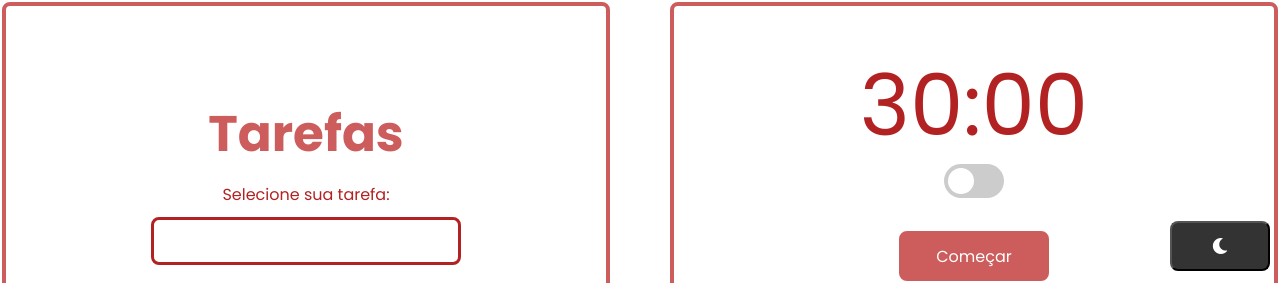
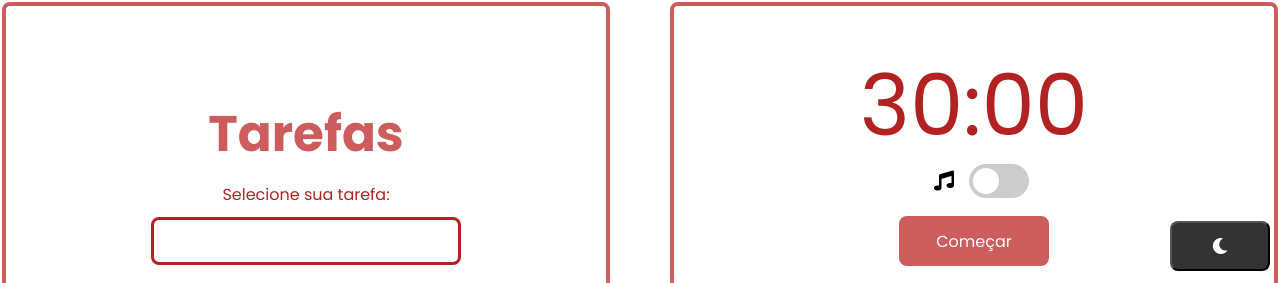
Before and after one commit to JustGuslav0/Planner, a plain HTML site: page index.html in a window 1280 px wide. Shown: the part 519-802 px from the top of the page. Drawn offline with Linux system fonts and the light colour scheme.

Commit message:
simbolo musica

```diff
--- a/css/style.css
+++ b/css/style.css
@@ -11,6 +11,20 @@ body {
     background-color: #fff;
     color:#000;
     transition: background-color 0.5s ease, color 0.5s ease;
+}
+
+#musca{
+    display: flex;
+    justify-content: center;
+    align-items: center;
+    width:50px;
+    height: 50px;
+    border-radius: 8px;
+    color: #000;
+    font-size:20px;
+    font-family: "Poppins", sans-serif;
+    font-weight: 400;
+    font-style: normal
 }
 
 .dark-mode body{
@@ -269,7 +283,7 @@ a:hover {
 
 .start {
     width: 100%;
-    height: 100px;
+    height:70px;
 
     display: flex;
     align-items: center;
--- a/index.html
+++ b/index.html
@@ -59,12 +59,13 @@
                     <p class="time" id="timer">30:00</p>
                 </div>
                 <div class="music">
+                    <div id="musca"><i class="fas fa-music"></i></div>
                     <label class="switch" for="checkbox">
                         <input type="checkbox" id="checkbox">
                         <span class="slider"></span>
                     </label>
                     <audio id="myAudio">
-                        <source src="../assets/TV Girl - Lovers Rock.mp3" type="audio/mpeg">
+                        <source src="assets/TV Girl - Lovers Rock.mp3" type="audio/mpeg">
                     </audio>
                 </div>
                 <div class="start">
```
